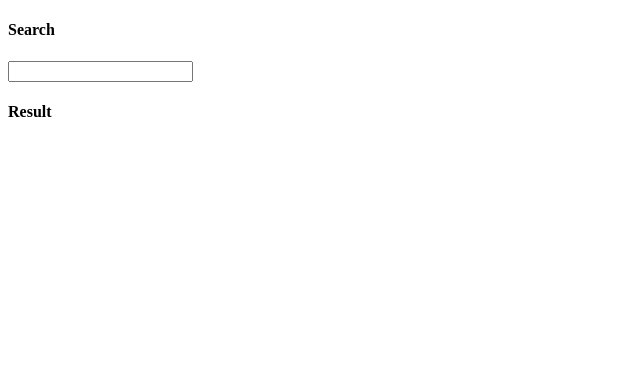
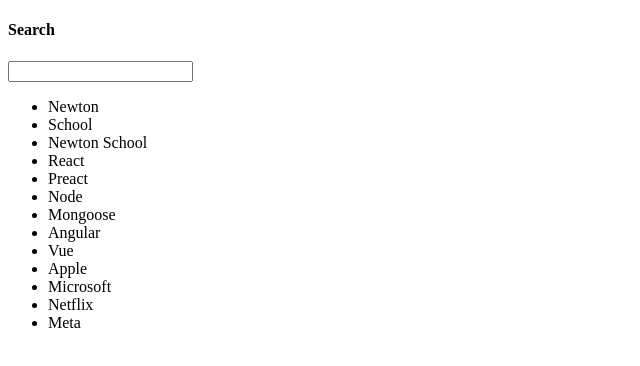
Before and after one commit to chandrashekhar-meshram/Basic-React-Array-Search---Sample-Placement-Assignment---t938c9omzxfr, a React app: page / in a window 1280 px wide. Shown: the top 366 px of the page, without its empty margins (0-640 px from the left). Built offline with nearby package versions, Linux system fonts and the light colour scheme.

Commit message:
Update App.js

```diff
--- a/src/components/App.js
+++ b/src/components/App.js
@@ -1,46 +1,32 @@
-import React, {useState} from 'react'
-
-import '../styles/App.css';
-
+import React, {useState} from 'react';
 
 const searchArray = ["Newton", "School", "Newton School", "React", "Preact", "Node", "Mongoose", "Angular", "Vue", "Apple", "Microsoft", "Netflix", "Meta"]
+
 const App = () => {
+  const [searchValue, setSearchValue] = useState("");
 
-  const [value, setValue] = useState('');
-
-  const onChange = (event) => {
-    setValue(event.target.value);
-  }
 
   return (
     <div id="main">
       <h4>Search</h4>
-      <div>
-        <input type='text' id="search-input" onChange={onChange}/>
-      </div>
-      <div>
-        <h4>Result</h4>
-        <ul>
-            {
-                searchArray.filter((item) => {
-                    const searchValue = value.toLowerCase();
-                    const arrayItem = item.toLocaleLowerCase();
 
-                    return(
-                        searchValue &&
-                        item.includes(searchValue) &&
-                        searchValue !== arrayItem
-                    )
-                })
-                .map((item, index) => (
-                    <li key={index}>{item}</li>
-                ))
-            }
-        </ul>
-
-      </div>
+<input
+        type="text"
+        name="search"
+        value={searchValue}
+        onChange={e => setSearchValue(e.target.value)}
+      />
+      <ul>
+        {searchArray
+          .filter((item) => item.match(new RegExp(searchValue, "i")))
+          .map((item) => {
+            return <li key={item}>{item} </li>
+          })}
+      </ul>
     </div>
   )
 }
 
 export default App;
+
+// https://www.codingdeft.com/posts/react-filter/
```
